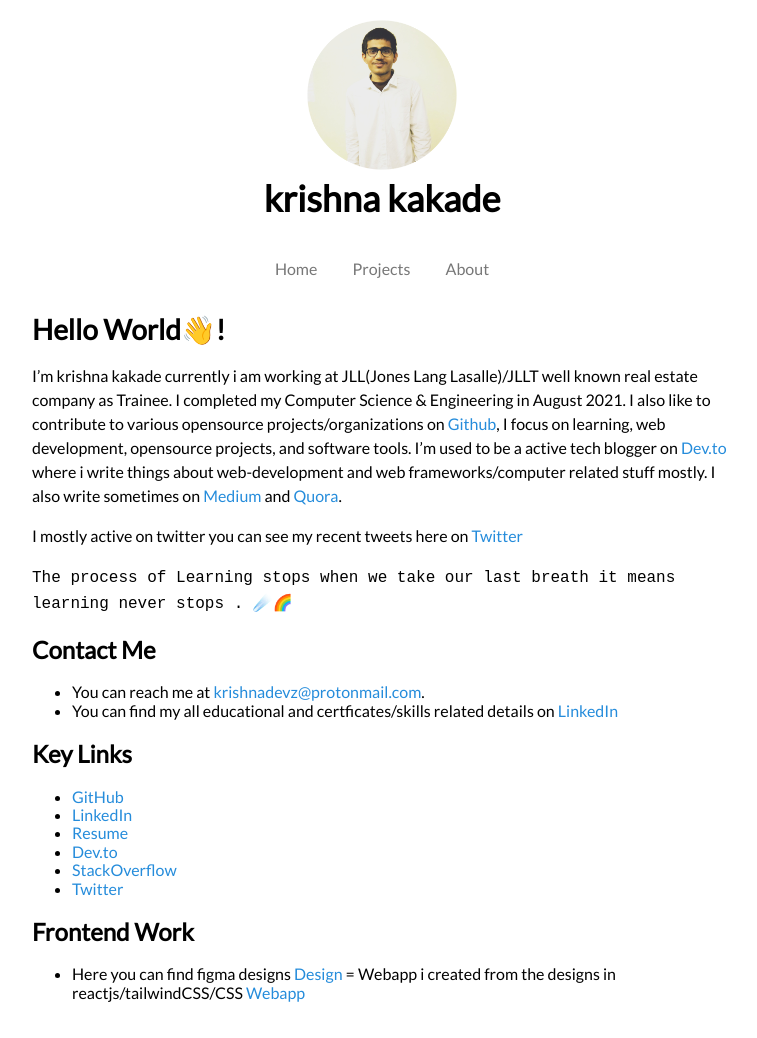
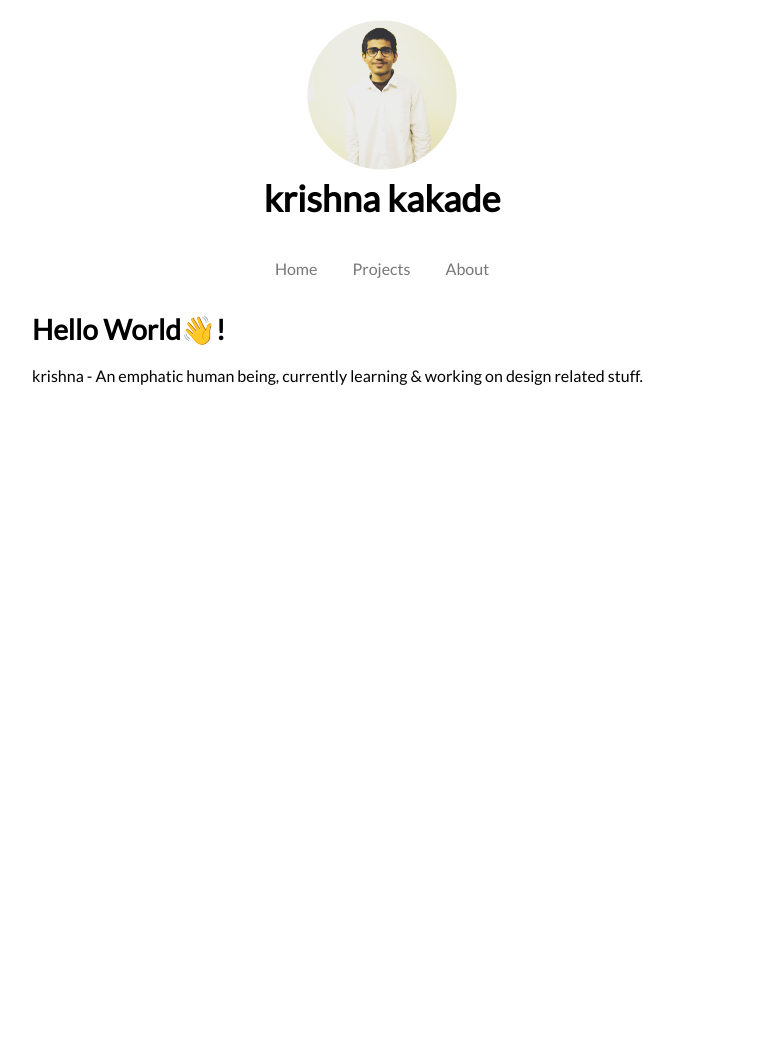
Before and after one commit to krishnadevz/krishnadevz.github.io, a Jekyll site: the page built from index.md, in a window 1280 px wide. Shown: the whole page, without its empty margins (258-1015 px from the left). Built offline with Jekyll 4.4.1, drawn with Linux system fonts in a browser that asks for light colours; nearby versions of some CDN libraries; our own code applies the rules of GitHub Pages for plain Markdown files; after the commit the page ends 900 px from its top, so only the background shows below that.

Commit message:
Update index.md

```diff
--- a/index.md
+++ b/index.md
@@ -4,38 +4,4 @@ layout: default
 
 # Hello World👋!
 
-I'm krishna kakade currently i am working at JLL(Jones Lang Lasalle)/JLLT well known real estate company as Trainee.
-I completed my Computer Science & Engineering in August 2021.
-I also like to contribute to various opensource projects/organizations on [Github](https://github.com/krishnadevz), I focus on learning, web development, opensource projects, and software tools.
-I'm used to be a active tech blogger on [Dev.to](https://dev.to/krishnakakade) where i write things about web-development and web frameworks/computer related stuff mostly.
-I also write sometimes on  [Medium](https://krishnakakade.medium.com/) and [Quora](https://www.quora.com/profile/Krishna-Kakade-2).
-
-I mostly active on twitter you can see my recent tweets here on [Twitter](https://twitter.com/krishnadevz)
-
-
-`The process of Learning stops when we take our last breath it means learning never stops . ☄️🌈`
-
-## Contact Me
-
-* You can reach me at [krishnadevz@protonmail.com](mailto:krishnadevz@protonmail.com).
-* You can find my all educational and certficates/skills related details on [LinkedIn](https://www.linkedin.com/in/krishnakakade/)
-
-
-
-
-## Key Links
-
-* [GitHub](https://github.com/krishnadevz)
-* [LinkedIn](https://www.linkedin.com/in/krishnakakade/)
-* [Resume](https://drive.google.com/file/d/1uKwqLqa-mlxrQQz6WHEm9fvf6cVMZd-w/view?usp=sharing)
-* [Dev.to](https://dev.to/krishnakakade)
-* [StackOverflow](https://stackoverflow.com/users/8926157/krishna-kakade?tab=profile)
-* [Twitter](https://twitter.com/krishnadevz)
-
-
-## Frontend Work
-* Here you can find figma designs [Design](https://drive.google.com/drive/folders/15WLVKG44PXqWV6bNrKcjwkbyWQsMTuYV?usp=sharing) = Webapp i created from the designs in reactjs/tailwindCSS/CSS [Webapp](http://travel-web-app-kappa.vercel.app/)
-
-<!--## Support Me
-* If my work/articles/projects are helping you can support me on [BuyMeMilk](https://www.buymeacoffee.com/eAcXWMB)
--->
+krishna - An emphatic human being, currently learning & working on design related stuff.
```
